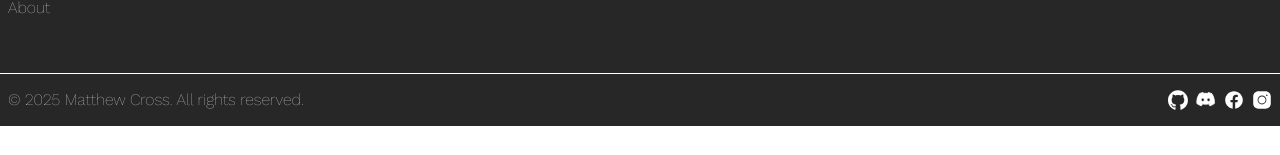
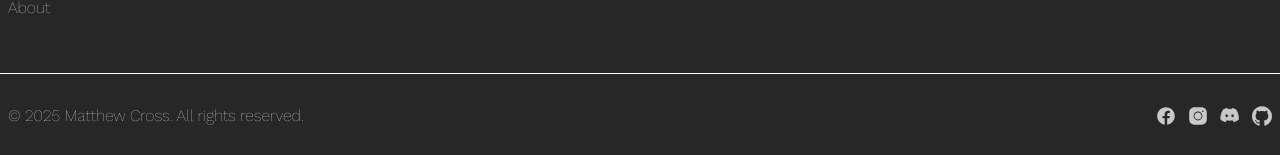
Before and after one commit to bandwidth-gig-guide/website-main, a Next.js app in the folder app/: page / in a window 1280 px wide. Shown: the part 874-1029 px from the top of the page. Before the commit the page ends 1000 px from the top, so only its background shows below. Built offline with nearby package versions, Linux system fonts and the light colour scheme; no server answers.

Commit message:
feat: update spacing and colors

```diff
--- a/app/components/Footer/Footer.module.css
+++ b/app/components/Footer/Footer.module.css
@@ -62,7 +62,7 @@
         }
 
         .bottom {
-            padding: var(--spacing-04) var(--spacing-02);
+            padding: var(--spacing-06) var(--spacing-02);
             display: flex;
             flex-direction: row;
             justify-content: space-between;
@@ -74,11 +74,16 @@
             .external {
                 display: flex;
                 flex-direction: row;
-                gap: var(--spacing-02);
+                gap: var(--spacing-03);
 
                 img {
                     height: 20px;
                     cursor: pointer;
+                    opacity: .75;
+                }
+
+                img:hover {
+                    opacity: 1;
                 }
             }
         }
--- a/app/components/Footer/Footer.tsx
+++ b/app/components/Footer/Footer.tsx
@@ -32,10 +32,10 @@ const Footer = () => {
 				<div className={styles.bottom}>
 					<p>&copy; {new Date().getFullYear()} Matthew Cross. All rights reserved.</p>
 					<div className={styles.external}>
-						<img src="/github-white.svg" alt="GitHub"/>
-						<img src="/discord-white.svg" alt="Discord" />
 						<img src="/facebook-white.svg" alt="Facebook" />
 						<img src="/instagram-white.svg" alt="Instagram" />
+						<img src="/discord-white.svg" alt="Discord" />
+						<img src="/github-white.svg" alt="GitHub"/>
 					</div>
 				</div>
 			</footer>
```
